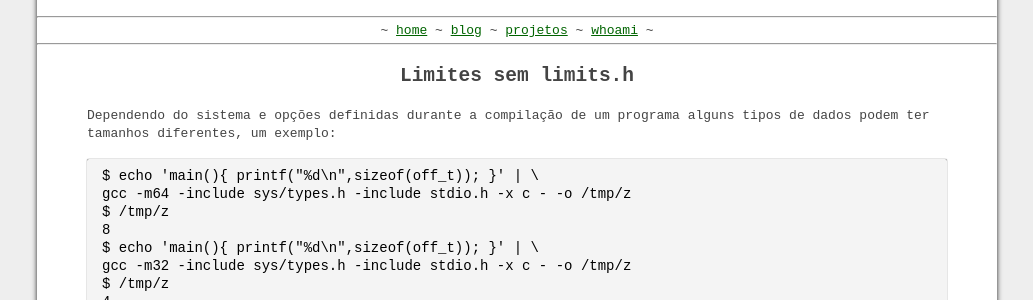
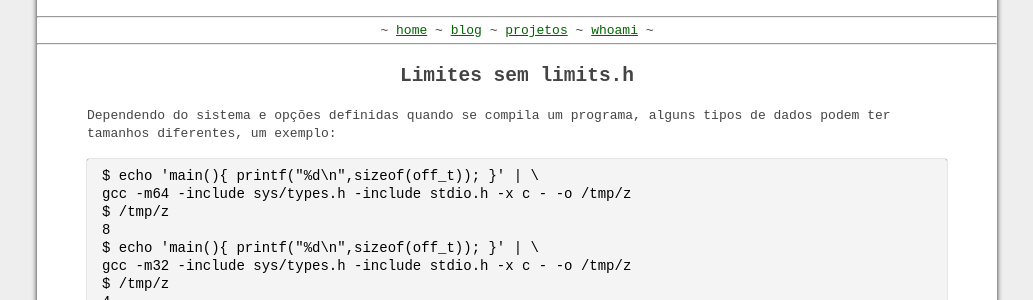
Before and after one commit to hc0d3r/hc0d3r.github.io, a Jekyll site: the page built from _posts/2016-04-09-limites-sem-limits-h.md, in a window 1280 px wide. Shown: the part 144-444 px from the top of the page, without its empty margins (123-1156 px from the left). Built offline with Jekyll 4.4.1, drawn with Linux system fonts in a browser that asks for light colours; comment, search, counter and statistics services are not loaded.

Commit message:
alterando o texto

```diff
--- a/_posts/2016-04-09-limites-sem-limits-h.md
+++ b/_posts/2016-04-09-limites-sem-limits-h.md
@@ -4,7 +4,7 @@ comments: true
 title: "Limites sem limits.h"
 ---
 
-Dependendo do sistema e opções definidas durante a compilação de um programa alguns tipos de dados
+Dependendo do sistema e opções definidas quando se compila um programa, alguns tipos de dados
 podem ter tamanhos diferentes, um exemplo:
 
 {% highlight text %}
```
